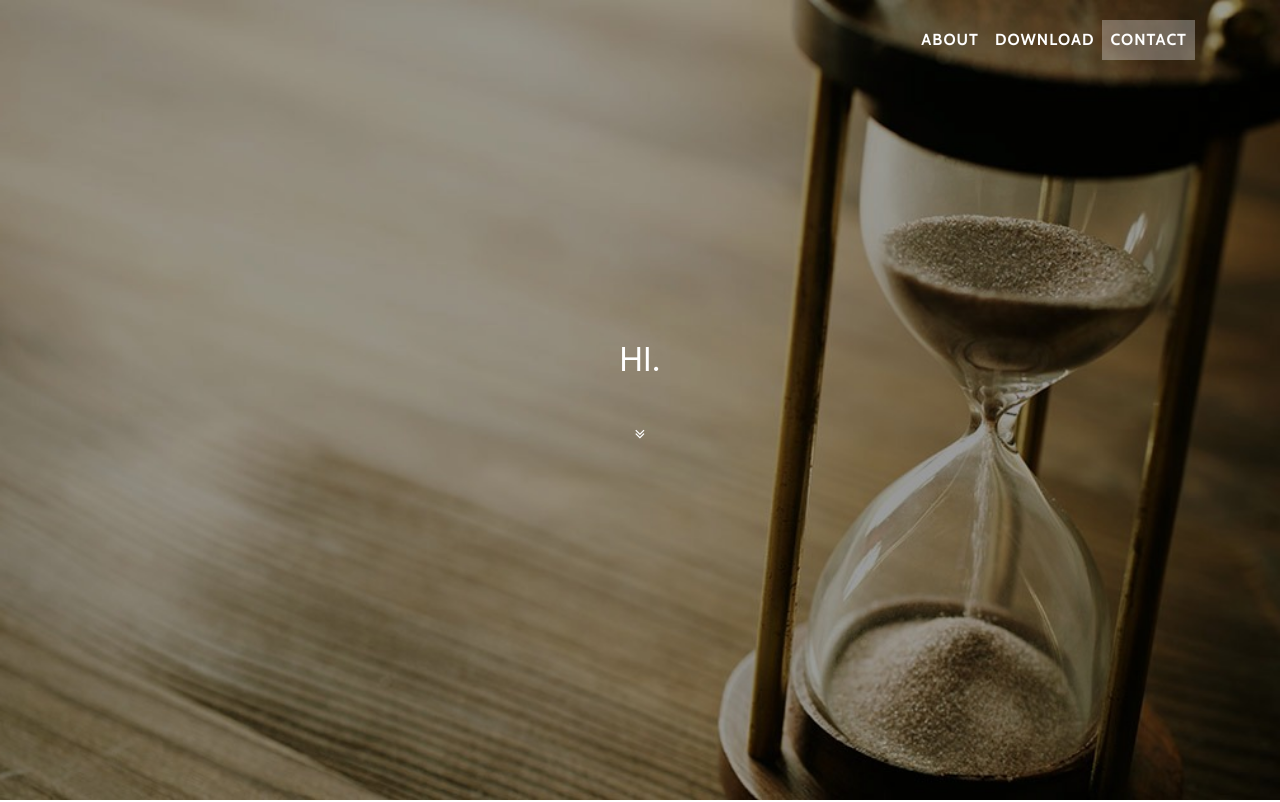
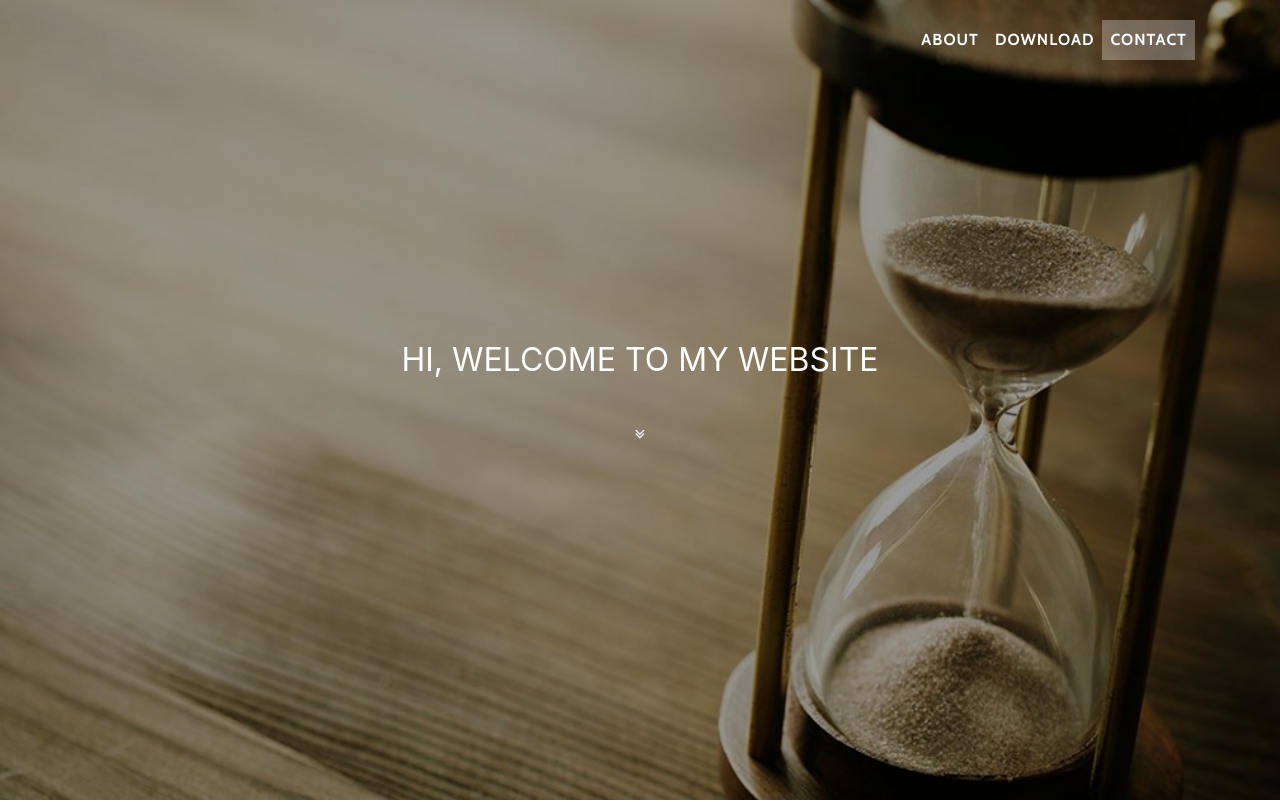
Before and after one commit to banaabraham/banaabraham.github.io, a website with bundled scripts: page index.html in a window 1280 px wide. Shown: the top 802 px of the page. Built offline with nearby package versions, Linux system fonts and the light colour scheme.

Commit message:
Update index.html

```diff
--- a/index.html
+++ b/index.html
@@ -66,7 +66,7 @@
             <div class="container">
                 <div class="row">
                     <div class="col-md-8 offset-md-2">
-                        <p class="intro-text"><font size="+3">HI.</font></p>
+                        <p class="intro-text"><font size="+3">HI, WELCOME TO MY WEBSITE</font></p>
                         <a href="#about" class="btn btn-circle page-scroll">
                             <i class="fa fa-angle-double-down animated"></i>
                         </a>
```
